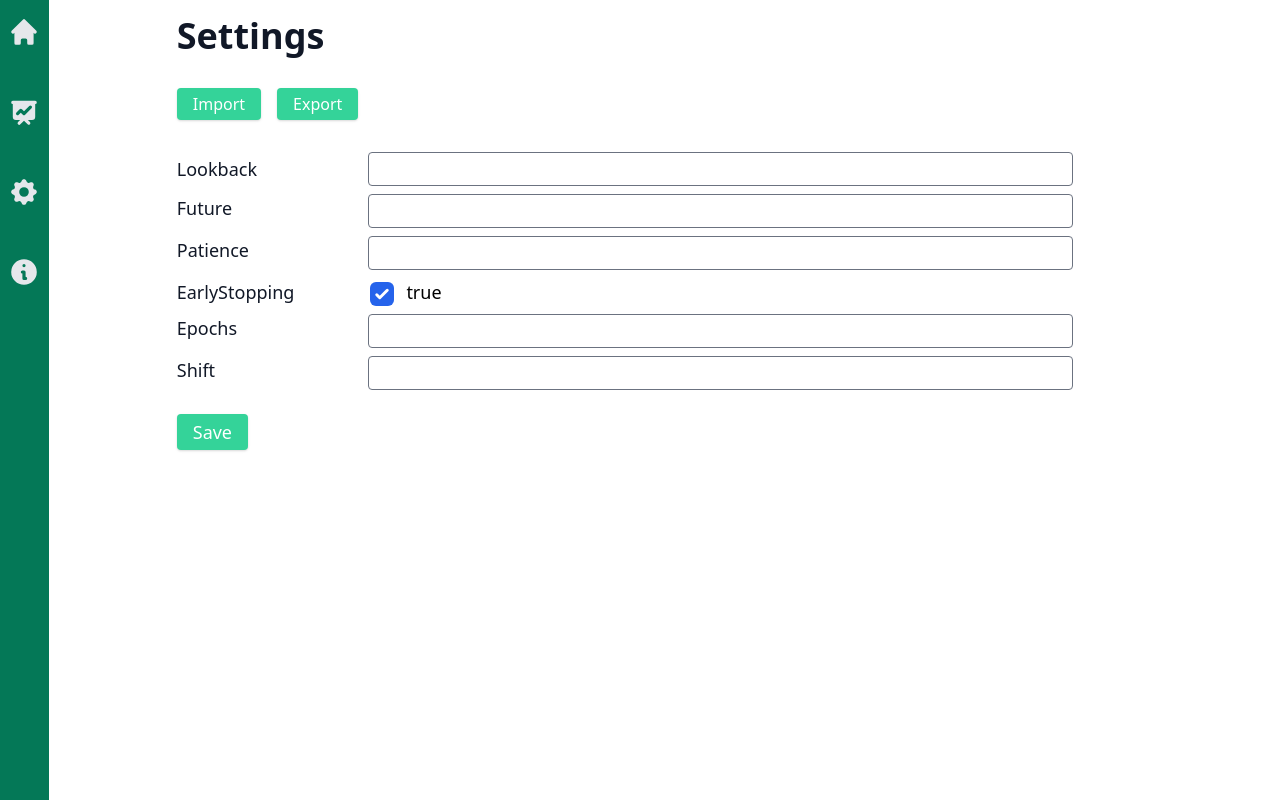
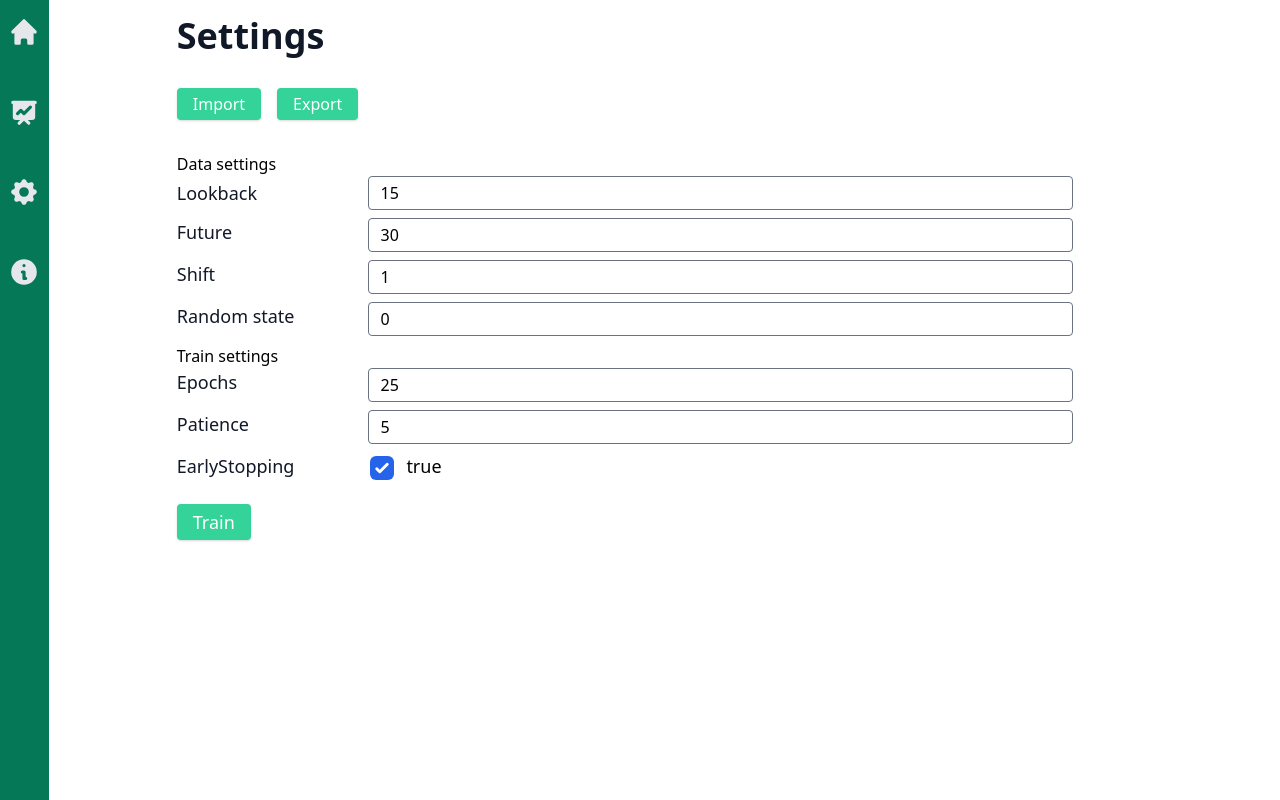
Before and after one commit to Predictive-maintenance-casus-2021/Predictive-Maintenance-supervised-learning, a Vue app in the folder src/web/vue/: page /settings in a window 1280 px wide. Built offline with nearby package versions, Linux system fonts and the light colour scheme.

Commit message:
Added functionality to train new models in web interface
This has not been tested, but should work.

Co-Authored-By: Giuseppe <47029198+peppe0203@users.noreply.github.com>

```diff
--- a/src/web/vue/src/views/Settings.vue
+++ b/src/web/vue/src/views/Settings.vue
@@ -16,7 +16,7 @@
         </button>
       </div>
 
-      <form>
+      <form @submit.prevent="train">
         <!--
       Minuten in de toekomst voorspellen
       Lookback
@@ -24,6 +24,7 @@
       Epochs
       Shift
       -->
+        <h2>Data settings</h2>
         <div class="flex items-center mb-2">
           <label
             for="lookback"
@@ -35,6 +36,7 @@
             id="lookback"
             name="lookback"
             class="border border-1 border-gray-500 rounded w-full px-3 py-1"
+            v-model.number="history_window"
           />
         </div>
         <div class="flex mb-2">
@@ -48,6 +50,51 @@
             id="future"
             name="future"
             class="border border-1 border-gray-500 rounded w-full px-3 py-1"
+            v-model.number="future_window"
+          />
+        </div>
+        <div class="flex mb-2">
+          <label
+            for="shift"
+            class="w-1/4 mr-4 text-lg font-medium text-gray-900"
+            >Shift</label
+          >
+          <input
+            type="number"
+            id="shift"
+            name="shift"
+            class="border border-1 border-gray-500 rounded w-full px-3 py-1"
+            v-model.number="shift"
+          />
+        </div>
+        <div class="flex mb-2">
+          <label
+            for="random_state"
+            class="w-1/4 mr-4 text-lg font-medium text-gray-900"
+            >Random state</label
+          >
+          <input
+            type="number"
+            id="random_state"
+            name="random_state"
+            class="border border-1 border-gray-500 rounded w-full px-3 py-1"
+            v-model.number="random_state"
+          />
+        </div>
+
+        <h2>Train settings</h2>
+        <div class="flex mb-2">
+          <label
+            for="epochs"
+            class="w-1/4 mr-4 text-lg font-medium text-gray-900"
+            >Epochs</label
+          >
+          <input
+            type="number"
+            id="epochs"
+            name="epochs"
+            class="border border-1 border-gray-500 rounded w-full px-3 py-1"
+            v-model.number="epochs"
           />
         </div>
         <div class="flex mb-2">
@@ -61,6 +108,7 @@
             id="patience"
             name="patience"
             class="border border-1 border-gray-500 rounded w-full px-3 py-1"
+            v-model.number="patience"
           />
         </div>
         <div class="flex mb-2">
@@ -75,42 +123,16 @@
             name="earlyStopping"
             checked="checked"
             disabled="true"
-            class="border border-1 border-gray-500 rounded mt-2 mr-4"
+            class="border border-1 border-gray-500 rounded mt-2 mr-4 cursor-not-allowed"
             style="transform: scale(1.5)"
           />
           <label for="earlyStopping" class="text-lg"> true</label>
-        </div>
-        <div class="flex mb-2">
-          <label
-            for="epochs"
-            class="w-1/4 mr-4 text-lg font-medium text-gray-900"
-            >Epochs</label
-          >
-          <input
-            type="number"
-            id="epochs"
-            name="epochs"
-            class="border border-1 border-gray-500 rounded w-full px-3 py-1"
-          />
-        </div>
-        <div class="flex mb-2">
-          <label
-            for="shift"
-            class="w-1/4 mr-4 text-lg font-medium text-gray-900"
-            >Shift</label
-          >
-          <input
-            type="number"
-            id="shift"
-            name="shift"
-            class="border border-1 border-gray-500 rounded w-full px-3 py-1"
-          />
         </div>
         <button
           type="submit"
           class="text-lg bg-green-400 rounded shadow px-4 py-1 text-white hover:bg-green-500 mt-4"
         >
-          Save
+          Train
         </button>
       </form>
     </div>
@@ -122,12 +144,26 @@ export default {
   name: "Settings",
   data() {
     return {
-      predictMinFuture: 1,
-      lookback: 0,
-      patience: 0,
-      epochs: 50,
-      shift: 0,
+      history_window: 15,
+      future_window: 30,
+      shift: 1,
+      random_state: 0,
+      epochs: 25,
+      patience: 5,
     };
+  },
+  methods: {
+    train() {
+      this.$http
+        .post("/api/model/create", {
+          history_window: parseInt(this.history_window),
+          future_window: parseInt(this.future_window),
+          shift: parseInt(this.shift),
+          random_state: parseInt(this.random_state),
+          epochs: parseInt(this.epochs),
+          patience: parseInt(this.patience),
+        })
+    },
   },
 };
 </script>
```
Also changed, not shown: 2 other files (tests, documents, lock files or other folders).
